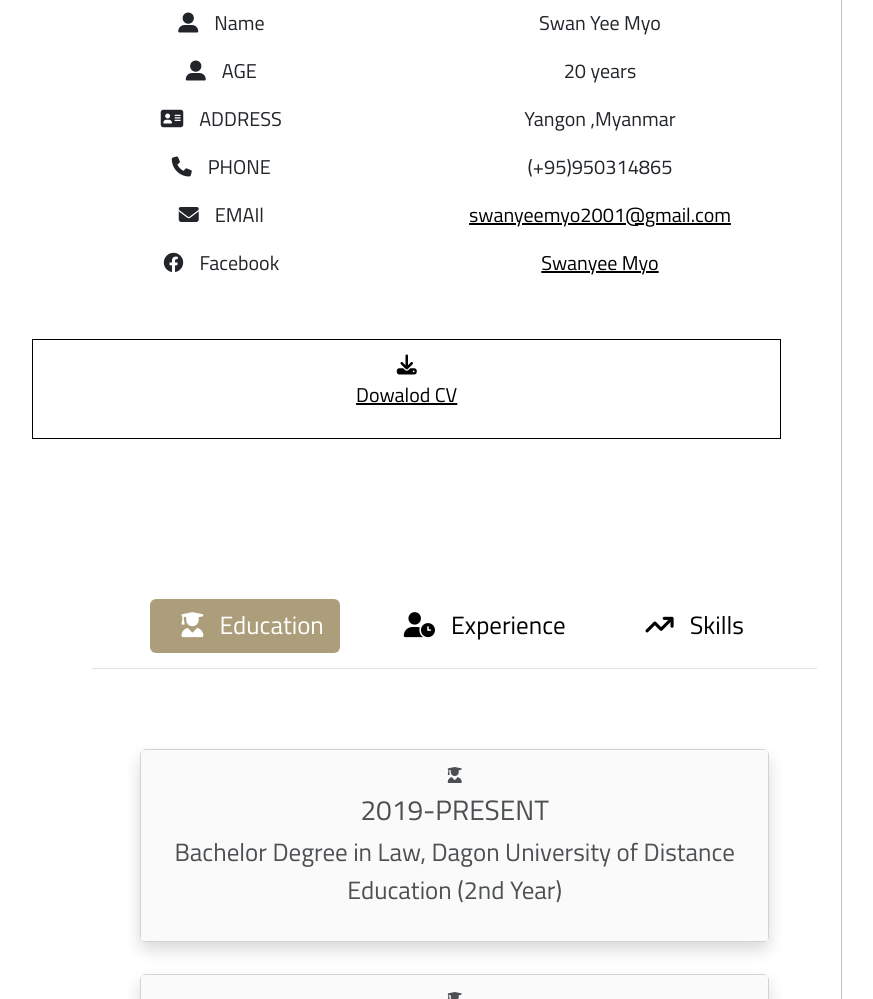
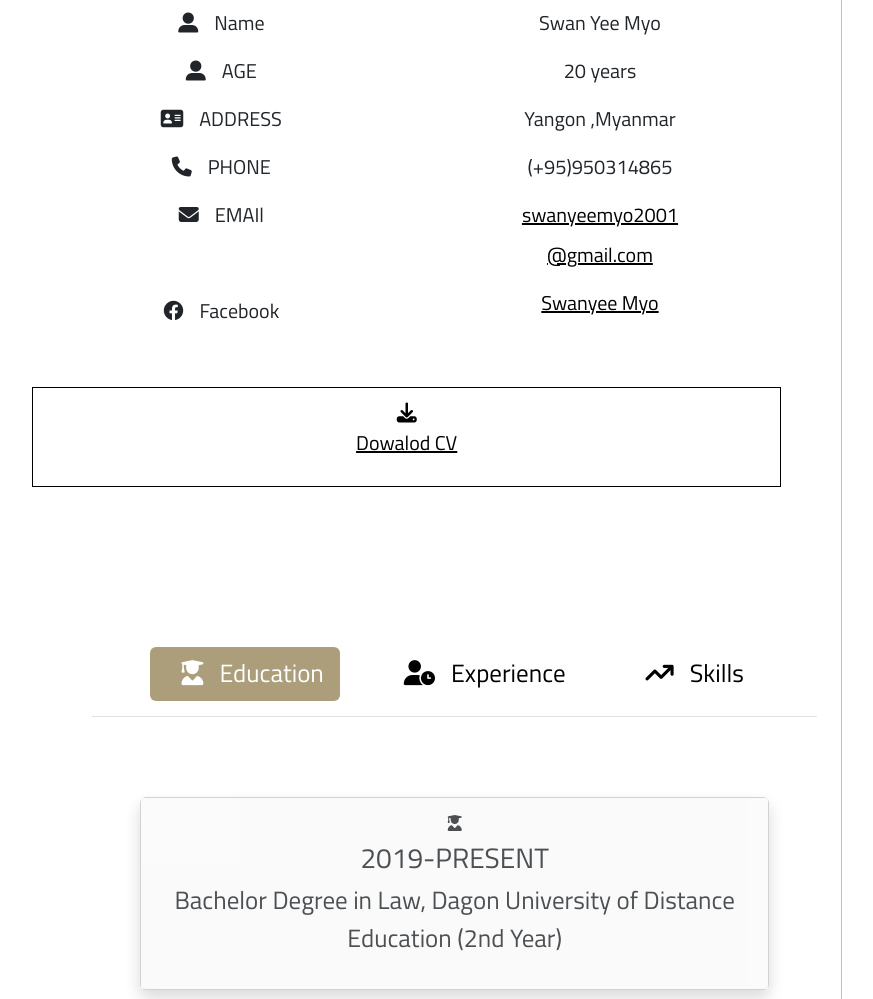
Before and after one commit to SwanYeeMyo/Resume, a plain HTML site: page index.html in a window 1280 px wide. Shown: the part 1930-2929 px from the top of the page, without its empty margins (16-889 px from the left). Drawn offline with nearby package versions, Linux system fonts and the light colour scheme.

Commit message:
third commit

```diff
--- a/index.html
+++ b/index.html
@@ -115,6 +115,8 @@
                             <h4><i class="fa-solid fa-address-card mx-lg-3"></i>ADDRESS</h4>
                             <h4><i class="fa-solid fa-phone mx-3"></i>PHONE</h4>
                             <h4><i class="fa-solid fa-envelope mx-3"></i>EMAIl</h4>
+                            <br>
+                            <br>
                             <h4><i class="fa-brands fa-facebook mx-3"></i>Facebook</h4>
                         </div>
                     </div>
@@ -125,8 +127,9 @@
                         <h4>Yangon ,Myanmar</h4>
                         <h4>(+95)950314865</h4>
                         <h4 class="line">
-                            <a href="https://mail.google.com/mail/u/0/#inbox?compose=new">swanyeemyo2001@gmail.com</a>
+                        <a href="https://mail.google.com/mail/u/0/#inbox?compose=new">swanyeemyo2001 <br> @gmail.com</a>
                         </h4>
+
                         <h4 class="line">
                             <a href="https://www.facebook.com/swanyee.myo.5/">Swanyee Myo</a>
                         </h4>
```
